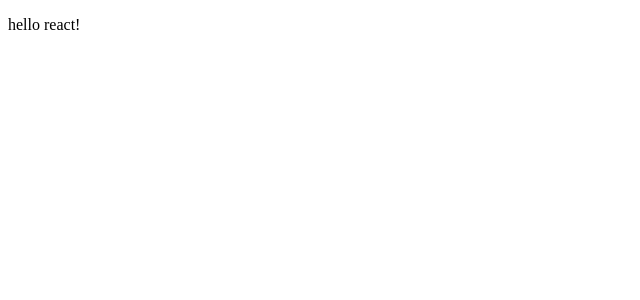
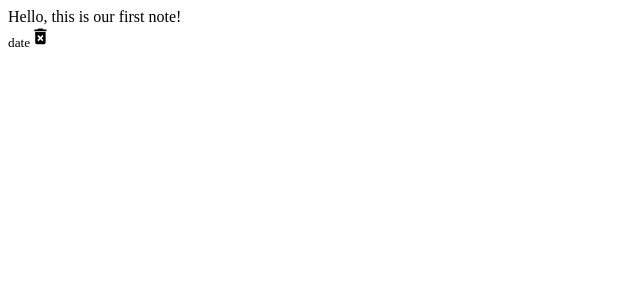
Before and after one commit to anosharahim/digital-home, a React (Create React App) app: page / in a window 1280 px wide. Shown: the top 300 px of the page, without its empty margins (0-640 px from the left). Built offline with nearby package versions, Linux system fonts and the light colour scheme.

Commit message:
Add noteslist to app

```diff
--- a/src/App.js
+++ b/src/App.js
@@ -1,6 +1,11 @@
+import NotesList from "./components/NotesList";
+import "./App.css";
+
 
 const App = () => {
-return(<p>hello react!</p>)
-}
+return <div className="container">
+    <NotesList />
+</div>;
+};
 
 export default App;
```
